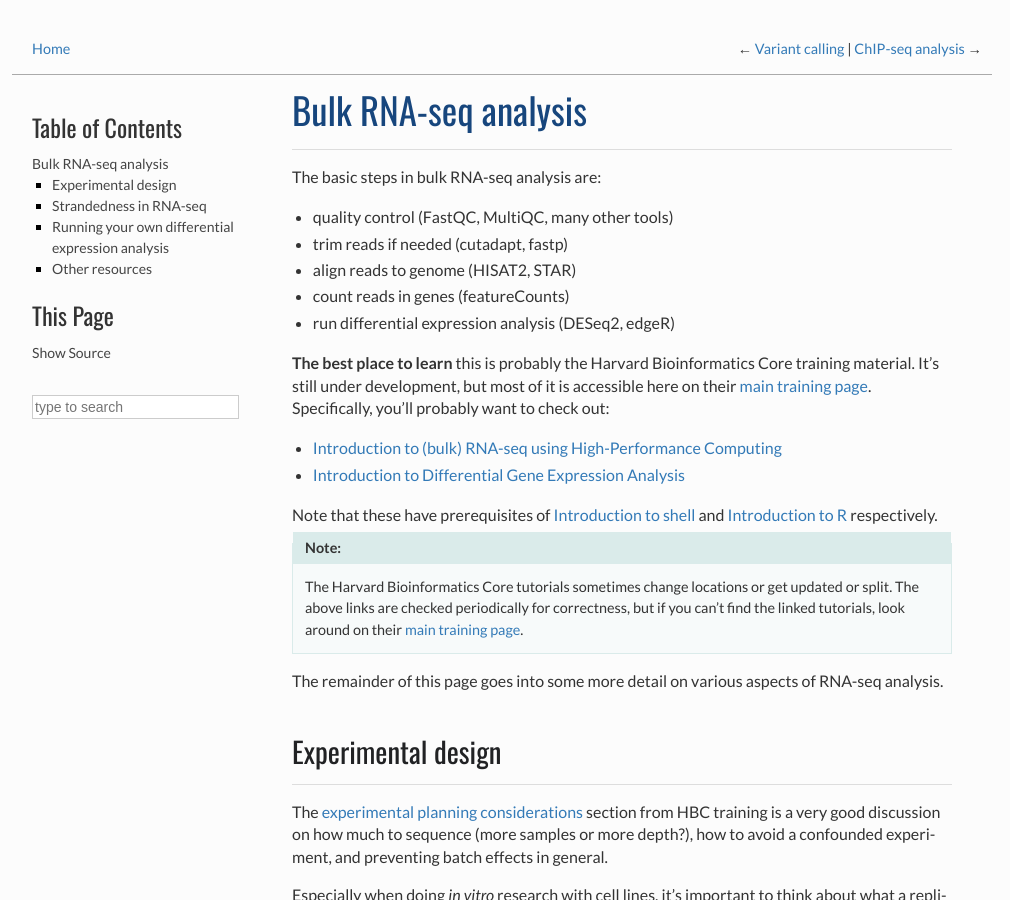
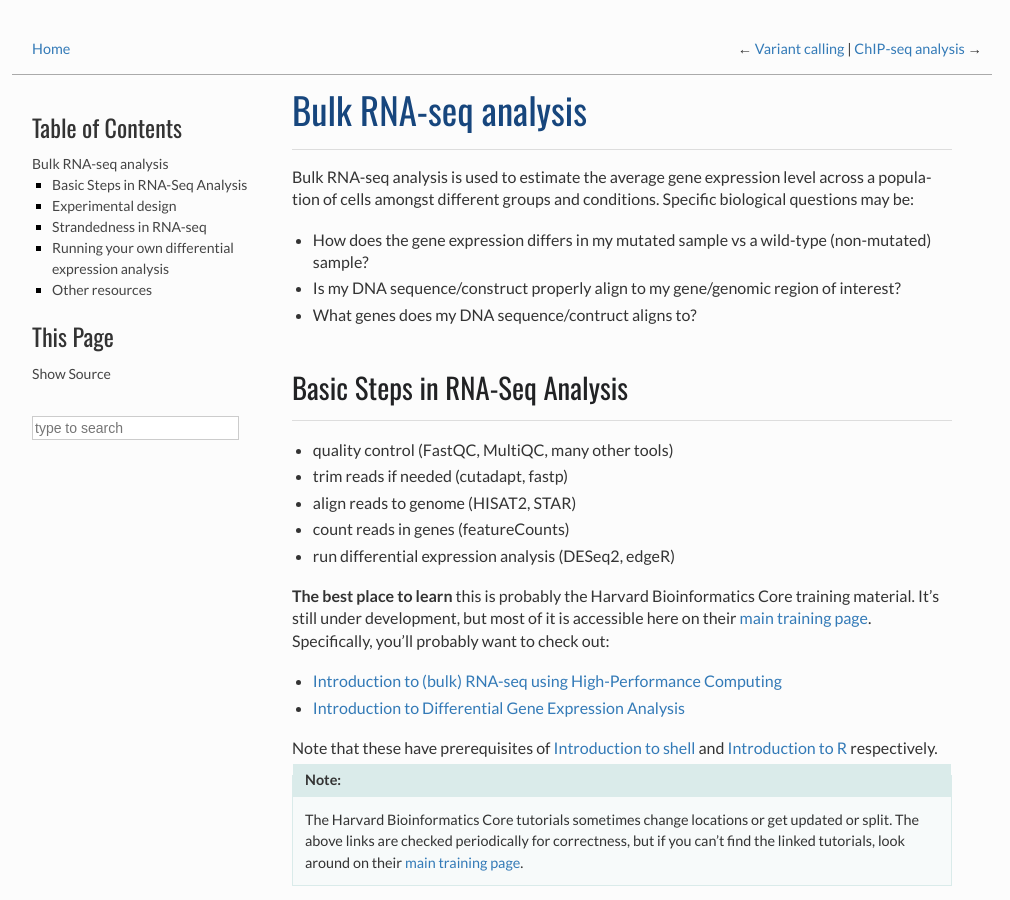
Before and after one commit to NICHD-BSPC/training, a Sphinx documentation site: the page built from source/rnaseq.rst, in a window 1280 px wide and 900 px high. Shown: the whole window, without its empty margins (138-1148 px from the left). Built offline with Sphinx 7.4.7, drawn with Linux system fonts in a browser that asks for light colours.

Commit message:
Intro + formatting

```diff
--- a/source/rnaseq.rst
+++ b/source/rnaseq.rst
@@ -1,7 +1,14 @@
 Bulk RNA-seq analysis
 =====================
 
-The basic steps in bulk RNA-seq analysis are:
+Bulk RNA-seq analysis is used to estimate the average gene expression level across a population of cells amongst different groups and conditions. Specific biological questions may be:
+
+- How does the gene expression differs in my mutated sample vs a wild-type (non-mutated) sample?
+- Is my DNA sequence/construct properly align to my gene/genomic region of interest?
+- What genes does my DNA sequence/contruct aligns to?
+
+Basic Steps in RNA-Seq Analysis
+-------------------------------
 
 - quality control (FastQC, MultiQC, many other tools)
 - trim reads if needed (cutadapt, fastp)
```
